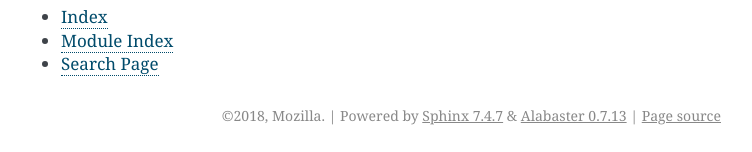
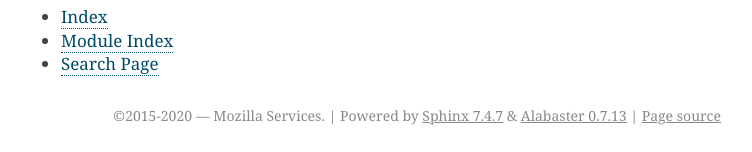
Before and after one commit to mozilla/remote-settings, a Sphinx documentation site: the page built from docs/index.rst, in a window 1280 px wide and 900 px high, scrolled down 1755 px. Shown: the part 745-897 px from the top of the window, without its empty margins (389-1141 px from the left). Built offline with Sphinx 7.4.7, drawn with Linux system fonts in a browser that asks for light colours.

Commit message:
Use current year for copyright (fixes #112)

```diff
--- a/docs/conf.py
+++ b/docs/conf.py
@@ -15,12 +15,12 @@
 # import os
 # import sys
 # sys.path.insert(0, os.path.abspath('.'))
-
+import datetime
 
 # -- Project information -----------------------------------------------------
 
 project = 'Remote Settings'
-copyright = '2018, Mozilla'
+copyright = "2015-%s — Mozilla Services" % datetime.datetime.now().year
 author = 'Mozilla'
 
 # The short X.Y version
```
